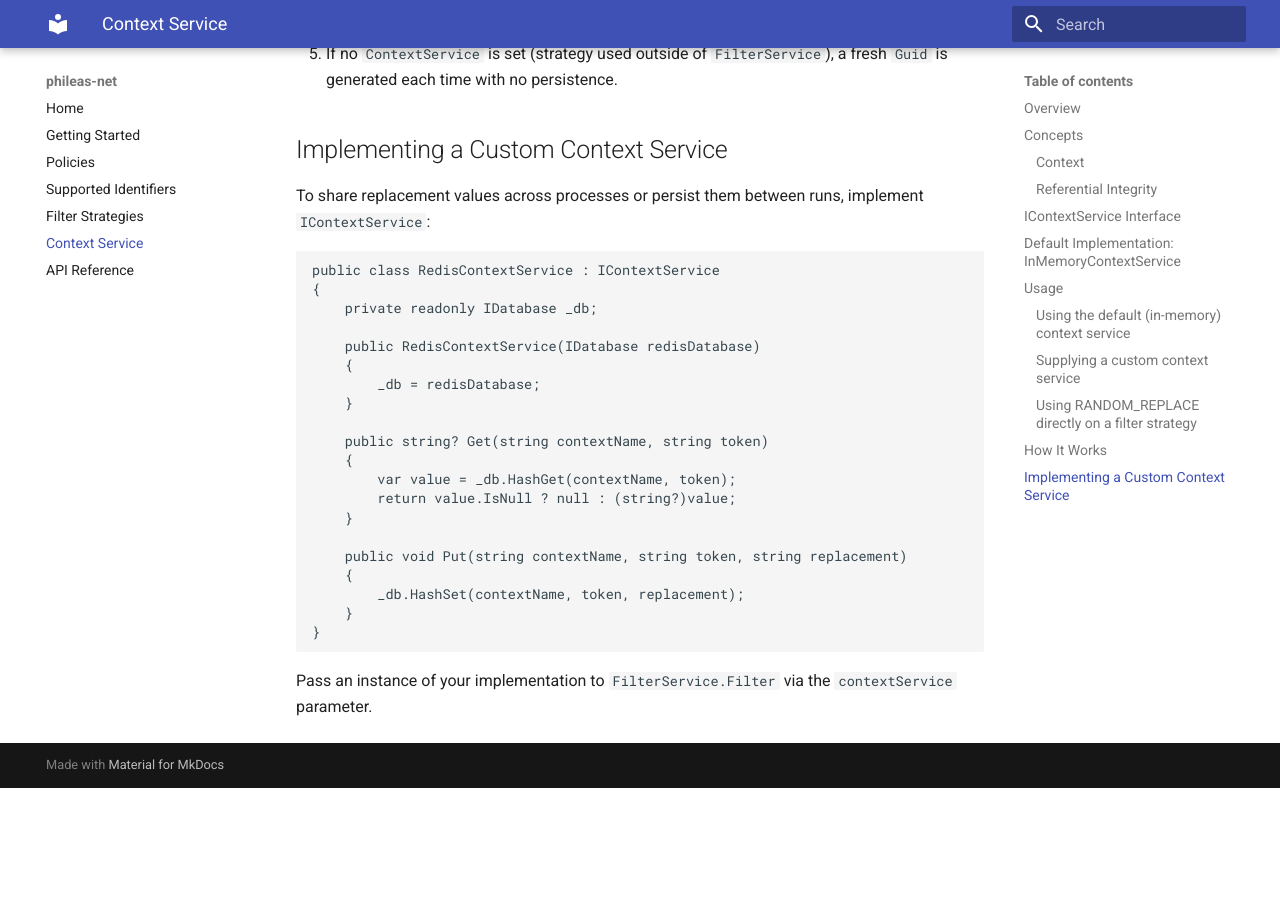
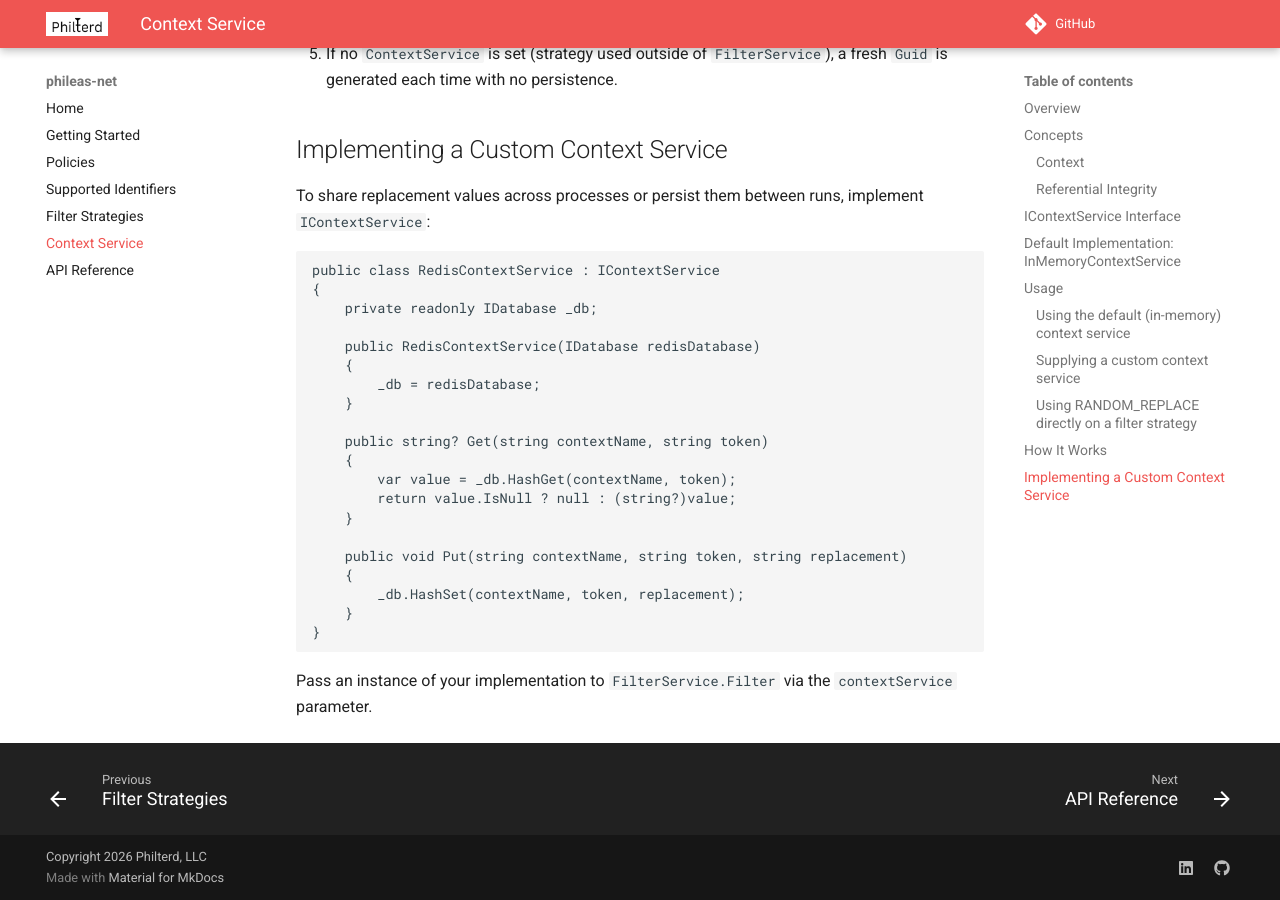
Before and after one commit to philterd/phileas-dotnet, an MkDocs documentation site: the page built from docs/context-service.md, in a window 1280 px wide and 900 px high, scrolled down 2770 px. Built offline with MkDocs 1.6.1 and Material for MkDocs 9.7.7, drawn with Linux system fonts in a browser that asks for light colours; comment, search, counter and statistics services are not loaded; before the commit the page ends 3558 px from its top, so only the background shows below that; some of the changed lines change nothing that is shown.

Commit message:
Updating mkdocs.

```diff
--- a/mkdocs.yml
+++ b/mkdocs.yml
@@ -1,9 +1,46 @@
 site_name: phileas-net
 site_description: Developer documentation for phileas-net, a .NET PII filtering library
 site_url: https://philterd.github.io/phileas-net/
+repo_url: https://github.com/philterd/phileas-net
+edit_uri: tree/main/docs
+copyright: Copyright 2026 Philterd, LLC
+site_author: philterd
+
+plugins:
+  - markdownextradata:
+      jinja_options:
+        variable_start_string: "{$"
+        variable_end_string: "}"
 
 theme:
   name: material
+  logo: img/philterd.png
+  locale: en
+  palette:
+    primary: red
+  features:
+    #- navigation.tabs
+    - navigation.expand
+    - navigation.footer
+
+extra:
+  version: 3.0.0
+  homepage: https://www.philterd.ai
+  social:
+    - icon: fontawesome/brands/linkedin
+      link: https://www.linkedin.com/company/philterd/
+    - icon: fontawesome/brands/github
+      link: https://www.github.com/philterd/
+  analytics:
+    provider: google
+    property: G-SQ49ZGCWT2
+  consent:
+    title: Cookie consent
+    description: >-
+      We use cookies to recognize your repeated visits and preferences, as well
+      as to measure the effectiveness of our documentation and whether users
+      find what they're searching for. With your consent, you're helping us to
+      make our documentation better.
 
 nav:
   - Home: index.md
```
Also changed, not shown: docs/img/philterd.png (added).
